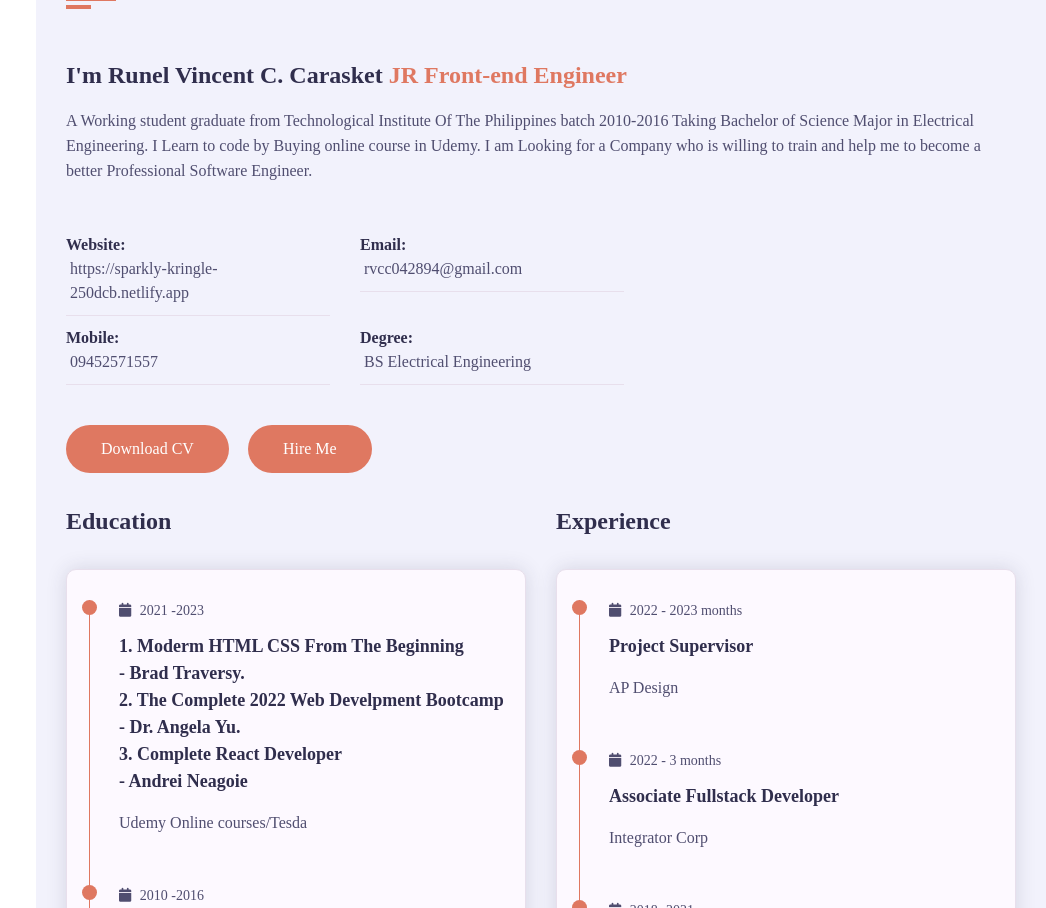
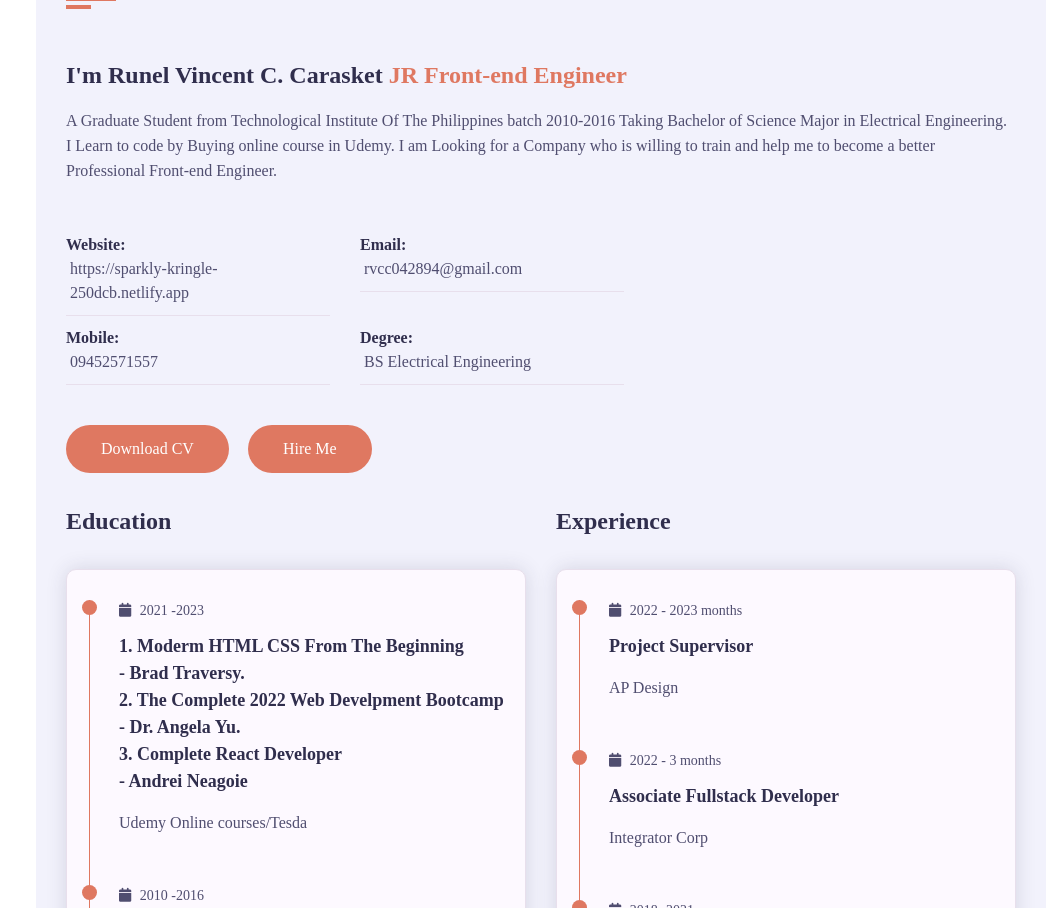
Before and after one commit to Vince042894/My_portfolio, a plain HTML site: page index.html in a window 1280 px wide. Shown: the part 923-1831 px from the top of the page, without its empty margins (234-1280 px from the left). Drawn offline with nearby package versions, Linux system fonts and the light colour scheme; a web font is replaced by a local one.

Commit message:
update-about

```diff
--- a/index.html
+++ b/index.html
@@ -105,7 +105,7 @@
                       <span>JR Front-end Engineer</span>
                     </h3>
                     <p>
-                      A Working student graduate from Technological Institute Of The Philippines batch 2010-2016 Taking Bachelor of Science Major in Electrical Engineering. I Learn to code by Buying online course in Udemy. I am Looking for a Company who is willing to train and help me to become a better Professional Software Engineer.
+                      A Graduate Student from Technological Institute Of The Philippines batch 2010-2016 Taking Bachelor of Science Major in Electrical Engineering. I Learn to code by Buying online course in Udemy. I am Looking for a Company who is willing to train and help me to become a better Professional Front-end Engineer.
                     </p>
                   </div>
                 </div>
```
